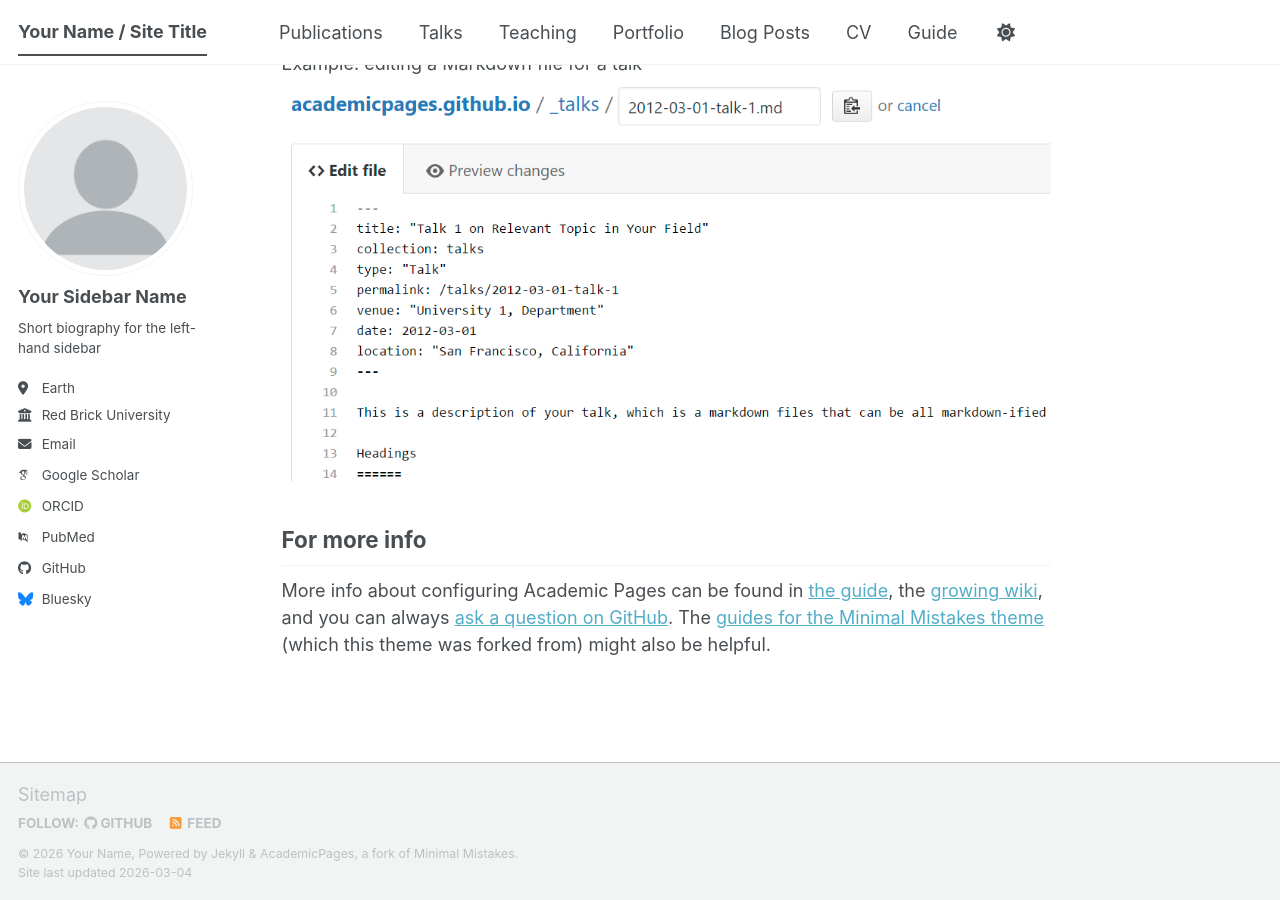
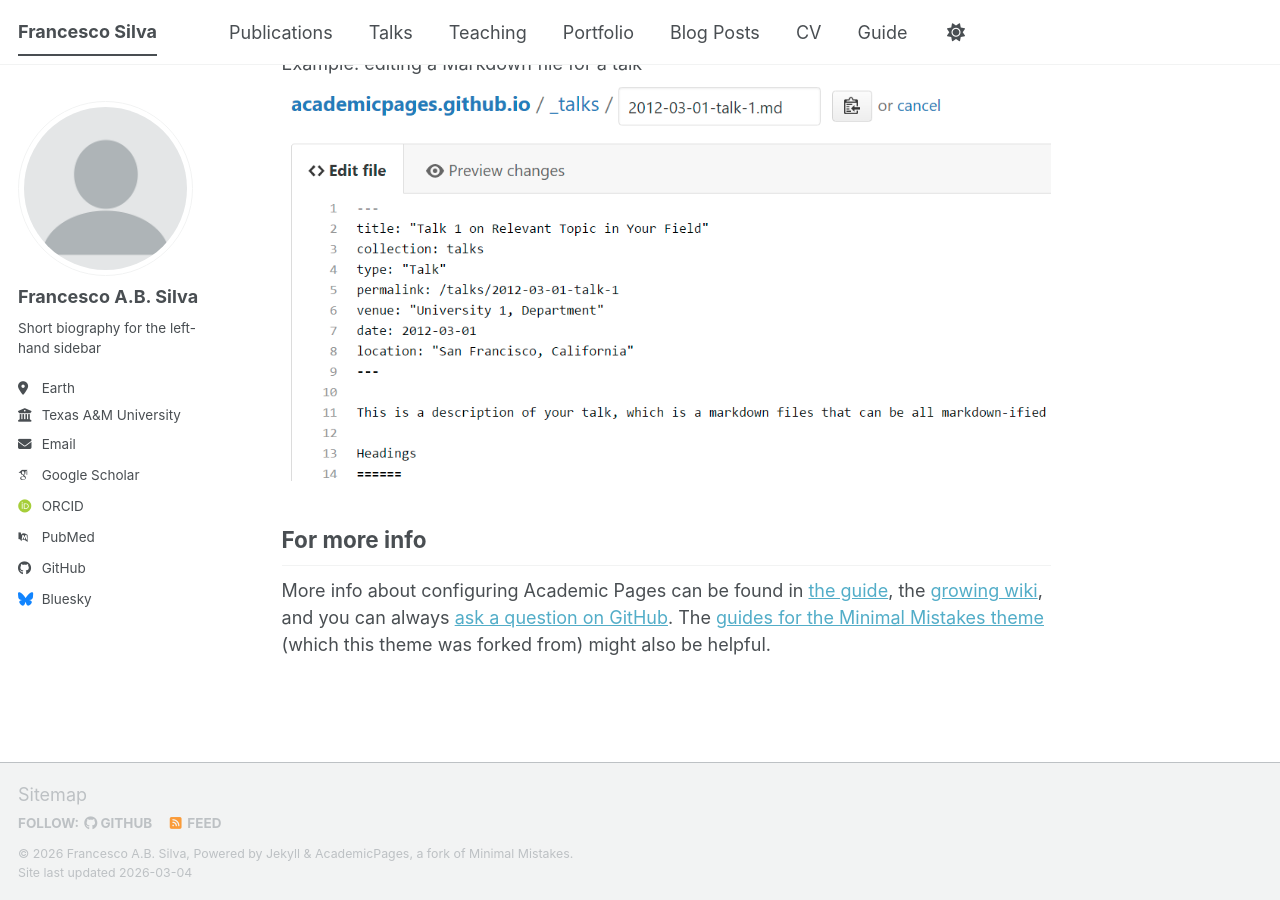
Before and after one commit to FrancescoSilva/francescosilva.github.io, a Jekyll site: the page built from _pages/about.md, in a window 1280 px wide and 900 px high, scrolled down 2720 px. Built offline with Jekyll 4.4.1, drawn with Linux system fonts in a browser that asks for light colours; some web fonts are replaced; a script bundle is joined from its source files by our own code; library files that are not in the unit come from our copies.

Commit message:
Update personal information in _config.yml

```diff
--- a/_config.yml
+++ b/_config.yml
@@ -9,14 +9,14 @@
 # Basic Site Settings
 locale                   : "en-US"
 site_theme               : "default" # The available themes options are "default", "air", "sunrise", "mint", "dirt" and "contrast"
-title                    : "Your Name / Site Title"
+title                    : "Francesco Silva"
 title_separator          : "-"
-name                     : &name "Your Name"
-description              : &description "Your Name's academic portfolio"   # Update this with a general description of your site, this is the default if not overridden by a page
-url                      : https://academicpages.github.io # The base hostname & protocol for your site e.g. "https://[your GitHub username].github.io",
+name                     : &name "Francesco A.B. Silva"
+description              : &description "Francesco Silva's academic portfolio"   # Update this with a general description of your site, this is the default if not overridden by a page
+url                      : https://francescosilva.github.io # The base hostname & protocol for your site e.g. "https://[your GitHub username].github.io",
                                                            # or if you already have some other page hosted on Github then use "https://[your GitHub username].github.io/[Your Repo Name]"
 baseurl                  : "" # the subpath of your site, e.g. "/blog"
-repository               : "academicpages/academicpages.github.io"
+repository               : "FrancescoSilva/francescosilva.github.io"
 
 # Site Author - The following control what appear as part of the author content on the side bar.
 #               If a field is blank the icon and link will not appear, otherwise it will be shown.
@@ -24,13 +24,13 @@ repository               : "academicpages/academicpages.github.io"
 author:
   # Biographic information
   avatar           : "profile.png"
-  name             : "Your Sidebar Name"
+  name             : "Francesco A.B. Silva"
   pronouns         : # example: "she/her"
   bio              : "Short biography for the left-hand sidebar"
   location         : "Earth"
-  employer         : "Red Brick University"
+  employer         : "Texas A&M University"
   uri              : # URL
-  email            : "none@example.org"
+  email            : "francesco.silva [at] tamu [dot] edu"
 
   # Academic websites
   academia         : # URL
```
